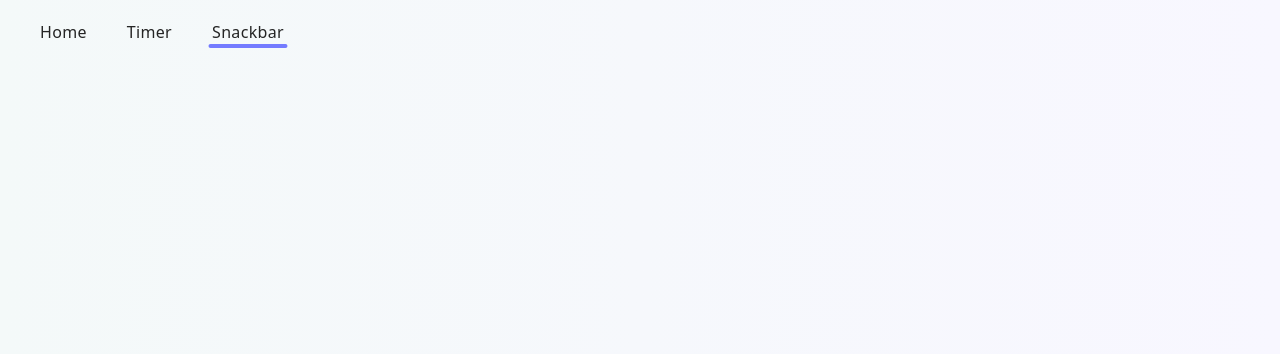
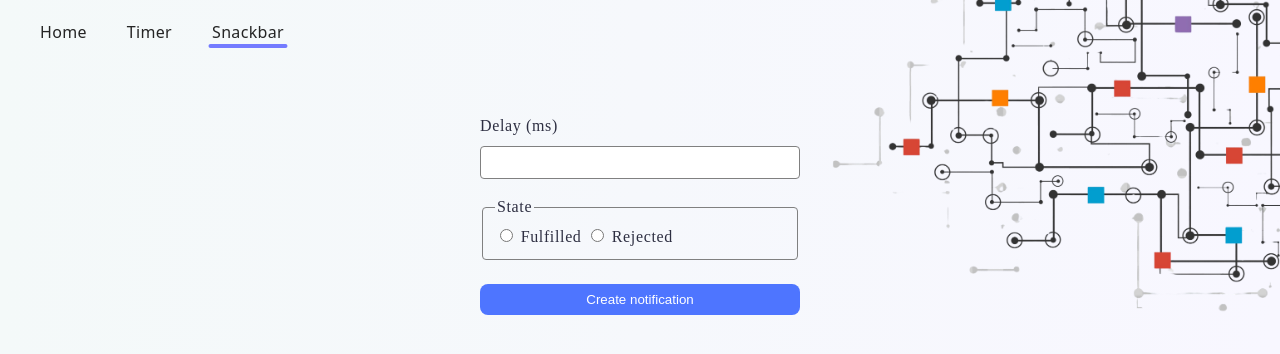
Before and after one commit to ValeriaBokotejova/goit-advancedjs-hw-02, a website built with Vite: page src/2-snackbar.html in a window 1280 px wide. Built offline with nearby package versions, Linux system fonts and the light colour scheme.

Commit message:
add snackbar

```diff
--- a/src/2-snackbar.html
+++ b/src/2-snackbar.html
@@ -7,7 +7,7 @@
     <title>Promise generator</title>
     <link rel="stylesheet" href="./css/styles.css" />
   </head>
-  <body>
+  <body class="snackbar-page">
     <header class="header">
       <div class="container">
         <nav>
@@ -25,7 +25,28 @@
         </nav>
       </div>
     </header>
-    <div class="container"></div>
+    <div class="container">
+      <form class="form">
+        <label class="delay-input">
+          Delay (ms)
+          <input type="number" name="delay" required />
+        </label>
+
+        <fieldset>
+          <legend>State</legend>
+          <label>
+            <input type="radio" name="state" value="fulfilled" required />
+            Fulfilled
+          </label>
+          <label>
+            <input type="radio" name="state" value="rejected" required />
+            Rejected
+          </label>
+        </fieldset>
+
+        <button type="submit">Create notification</button>
+      </form>
+    </div>
     <script src="./js/2-snackbar.js" type="module"></script>
     <script src="./js/main.js" type="module"></script>
   </body>
--- a/src/css/2-snackbar.css
+++ b/src/css/2-snackbar.css
@@ -1,3 +1,61 @@
-div {
-  display: block;
+.snackbar-page {
+  background: url('../img/bg-snackbar.png') no-repeat;
+  background-position: top right;
+  background-size: 35%;
 }
+
+.form {
+  display: flex;
+  flex-direction: column;
+  gap: 16px;
+  margin-top: 50px;
+
+  font-family: Montserrat;
+  font-size: 16px;
+  font-style: normal;
+  font-weight: 400;
+  line-height: 24px;
+  color: #2e2f42;
+  letter-spacing: 0.64px;
+}
+
+.form input,
+.form fieldset {
+  border: 1px solid #808080;
+  border-radius: 4px;
+  outline: none;
+}
+.form input {
+  padding: 8px 0 8px 16px;
+}
+.form input:hover,
+.form fieldset:hover {
+  border: 1px solid #000000;
+}
+.form input:focus {
+  border: 1px solid #4e75ff;
+}
+.form fieldset:focus {
+  border: 1px solid #000000;
+}
+.delay-input {
+  display: flex;
+  flex-direction: column;
+  gap: 8px;
+}
+
+.form button {
+  margin-top: 8px;
+  padding: 8px 16px;
+  border-radius: 8px;
+  background: #4e75ff;
+  outline: none;
+  border: none;
+  transition: background 0.3s ease;
+
+  font-weight: 500;
+  color: #fff;
+}
+.form button:hover {
+  background: #6c8cff;
+}
--- a/src/js/2-snackbar.js
+++ b/src/js/2-snackbar.js
@@ -0,0 +1,49 @@
+import iziToast from 'izitoast';
+import 'izitoast/dist/css/iziToast.min.css';
+
+const form = document.querySelector('.form');
+
+form.addEventListener('submit', event => {
+  event.preventDefault();
+
+  const delay = Number(event.currentTarget.elements.delay.value);
+  const state = event.currentTarget.elements.state.value;
+
+  console.log(`Delay: ${delay}`);
+  console.log(`State: ${state}`);
+
+  const promise = new Promise((resolve, reject) => {
+    setTimeout(() => {
+      switch (state) {
+        case 'fulfilled':
+          resolve(delay);
+          break;
+        case 'rejected':
+          reject(delay);
+          break;
+        default:
+          reject('Invalid state');
+      }
+    }, delay);
+  });
+
+  promise
+    .then(delay => {
+      iziToast.success({
+        title: '✅',
+        message: `Fulfilled promise in ${delay}ms`,
+        icon: false,
+        position: 'topRight',
+      });
+    })
+    .catch(delay => {
+      iziToast.error({
+        title: '❌',
+        message: `Rejected promise in ${delay}ms`,
+        icon: false,
+        position: 'topRight',
+      });
+    });
+
+  event.currentTarget.reset();
+});
```
Also changed, not shown: src/img/bg-snackbar.png (added).
